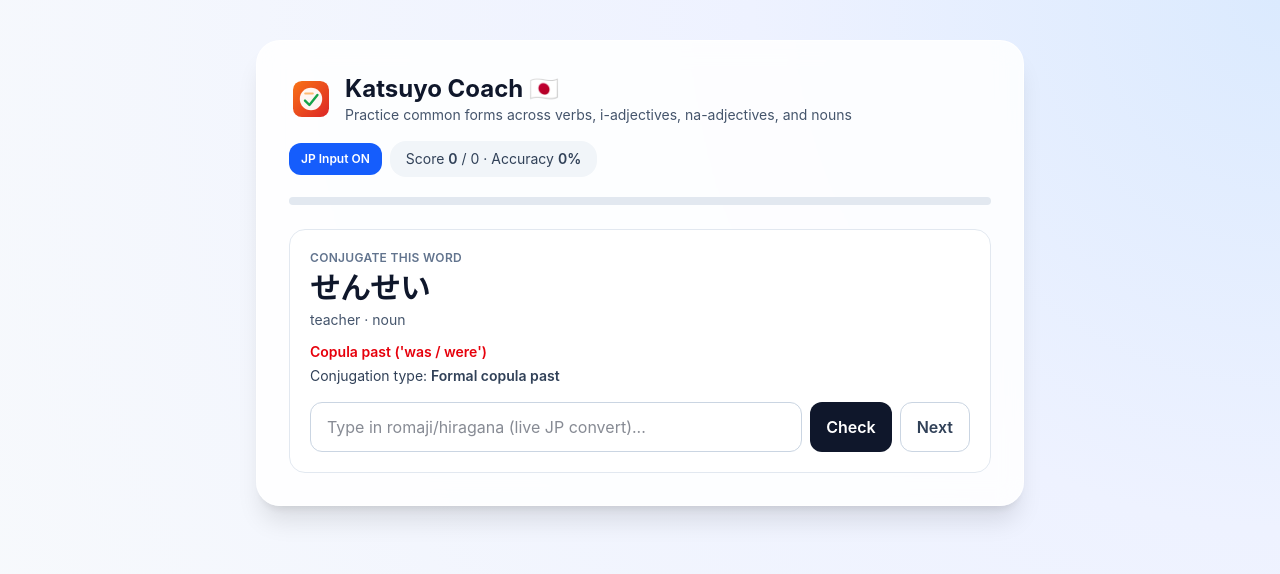
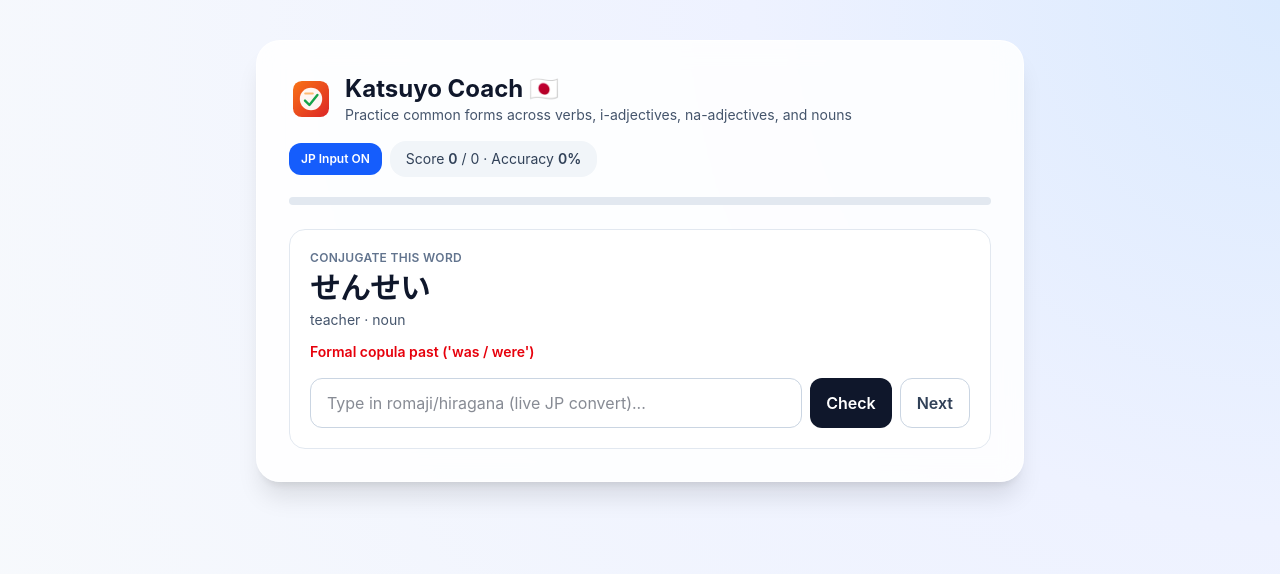
Before and after one commit to jerrygoodm4n/jp-conjugation-web, a Next.js app: page / in a window 1280 px wide. Shown: the top 574 px of the page. Built offline with nearby package versions, Linux system fonts and the light colour scheme.

Commit message:
Simplify form label to combined register + gloss

```diff
--- a/src/app/page.tsx
+++ b/src/app/page.tsx
@@ -92,9 +92,9 @@ function titleCase(text: string) {
 
 function displayConjugationType(form: FormKey) {
   const register = formRegister[form];
-  const base = formLabels[form].split(" (")[0];
+  const base = formLabels[form];
   if (!register) return base;
-  return `${titleCase(register)} ${base.toLowerCase()}`;
+  return `${titleCase(register)} ${base.charAt(0).toLowerCase()}${base.slice(1)}`;
 }
 
 const iRowMap: Record<string, string> = {
@@ -277,10 +277,7 @@ export default function Home() {
             {question.item.meaning} · {question.item.kind}
             {question.item.kind === "verb" ? ` (${question.item.verbClass})` : ""}
           </p>
-          <p className="mt-3 text-sm font-semibold text-red-600">{formLabels[question.form]}</p>
-          <p className="mt-1 text-sm text-slate-700">
-            Conjugation type: <span className="font-semibold">{conjugationTypeLabel}</span>
-          </p>
+          <p className="mt-3 text-sm font-semibold text-red-600">{conjugationTypeLabel}</p>
 
           <div className="mt-4 flex flex-col gap-2 sm:flex-row">
             <input
```
